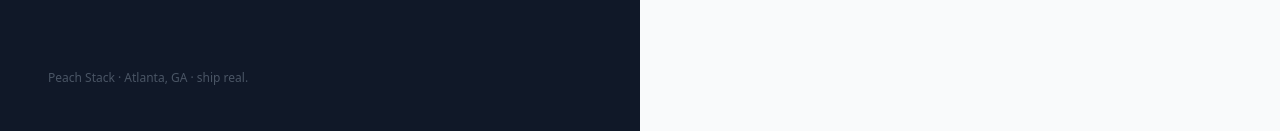
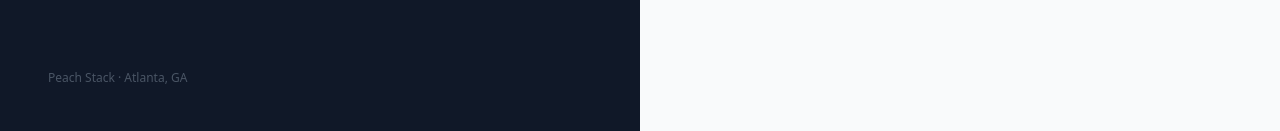
Before and after one commit to Arnav183/peach-stack-crm, a React (Vite) app: page /login in a window 1280 px wide. Shown: the part 666-797 px from the top of the page. Built offline with nearby package versions, Linux system fonts and the light colour scheme; no server answers.

Commit message:
Remove "ship real." from login page footer text
Agent-Logs-Url: https://github.com/Arnav183/peach-stack-crm/sessions/47bbd442-06f0-4ea0-9106-7440662565b5

Co-authored-by: Arnav183 <157837287+Arnav183@users.noreply.github.com>

```diff
--- a/src/pages/Login.tsx
+++ b/src/pages/Login.tsx
@@ -81,7 +81,7 @@ export default function Login({ onLogin }: LoginProps) {
         </div>
 
         <div className="text-gray-600 text-xs">
-          Peach Stack · Atlanta, GA · ship real.
+          Peach Stack · Atlanta, GA
         </div>
       </div>
 
```
